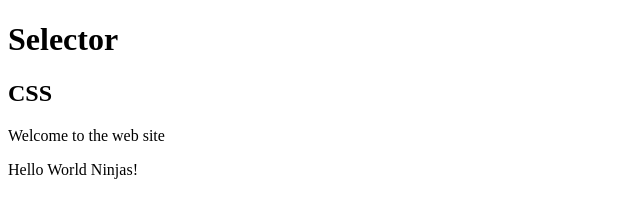
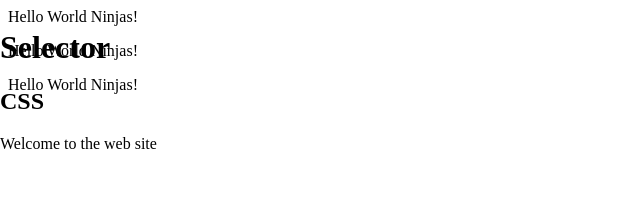
Before and after one commit to rajuguruswamy1975/CSS, a plain HTML site: page index.html in a window 1280 px wide. Shown: the whole page, without its empty margins (0-640 px from the left). Drawn offline with Linux system fonts and the light colour scheme.

Commit message:
added index htl

```diff
--- a/index.html
+++ b/index.html
@@ -5,12 +5,18 @@
     </head>
     <body>
 
-        <div id="header">
+        <div id="header" style ="position: absolute; top=0; left: 0; width: 100%;">
+            <style>
+
+            </style>
             <h1>Selector</h1>
             <h2>CSS</h2>
             <p>Welcome to the web site</p>
         </div>
-        <p>Hello World Ninjas!</p>
+        <ps >Hello World Ninjas!</p>
+         <p>Hello World Ninjas!</p>
+         <p>Hello World Ninjas!</p>
+
 
     </body>
 </html>
```
